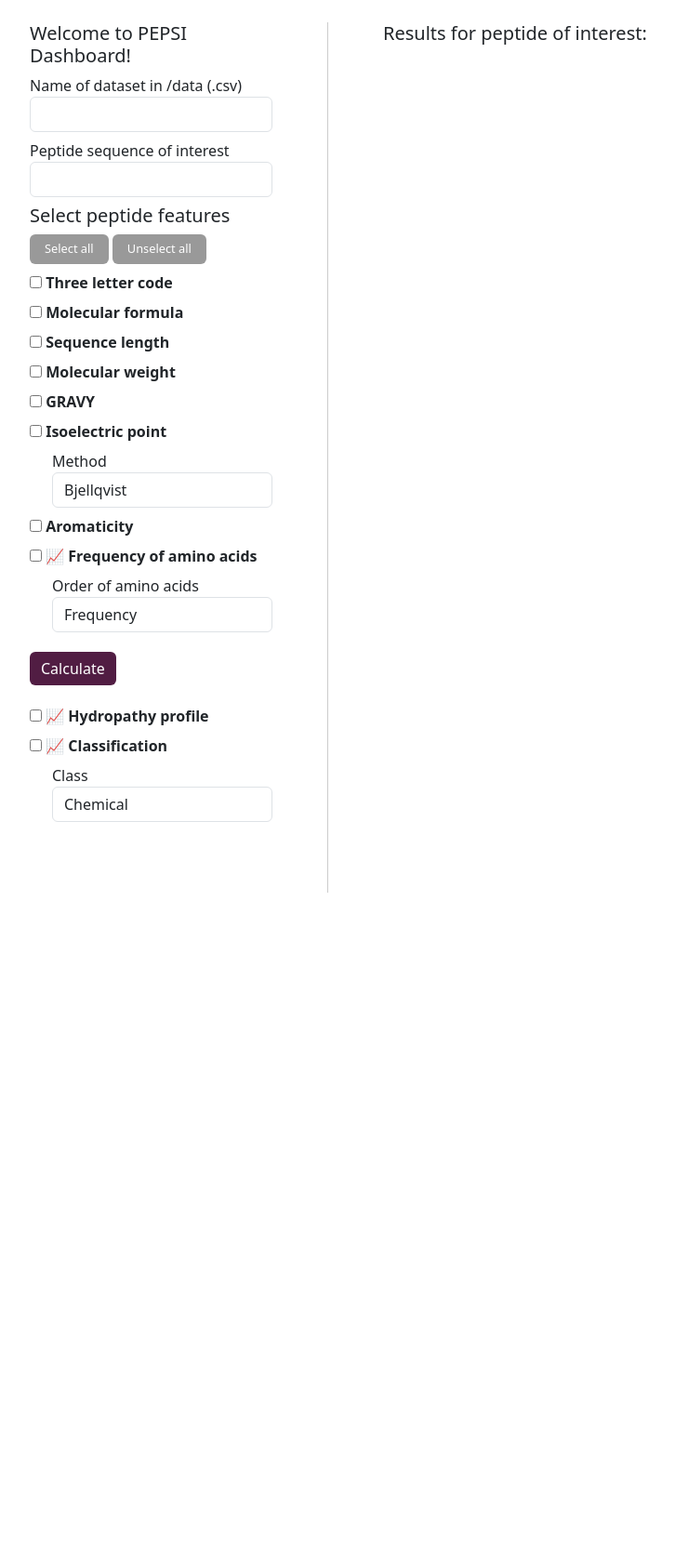
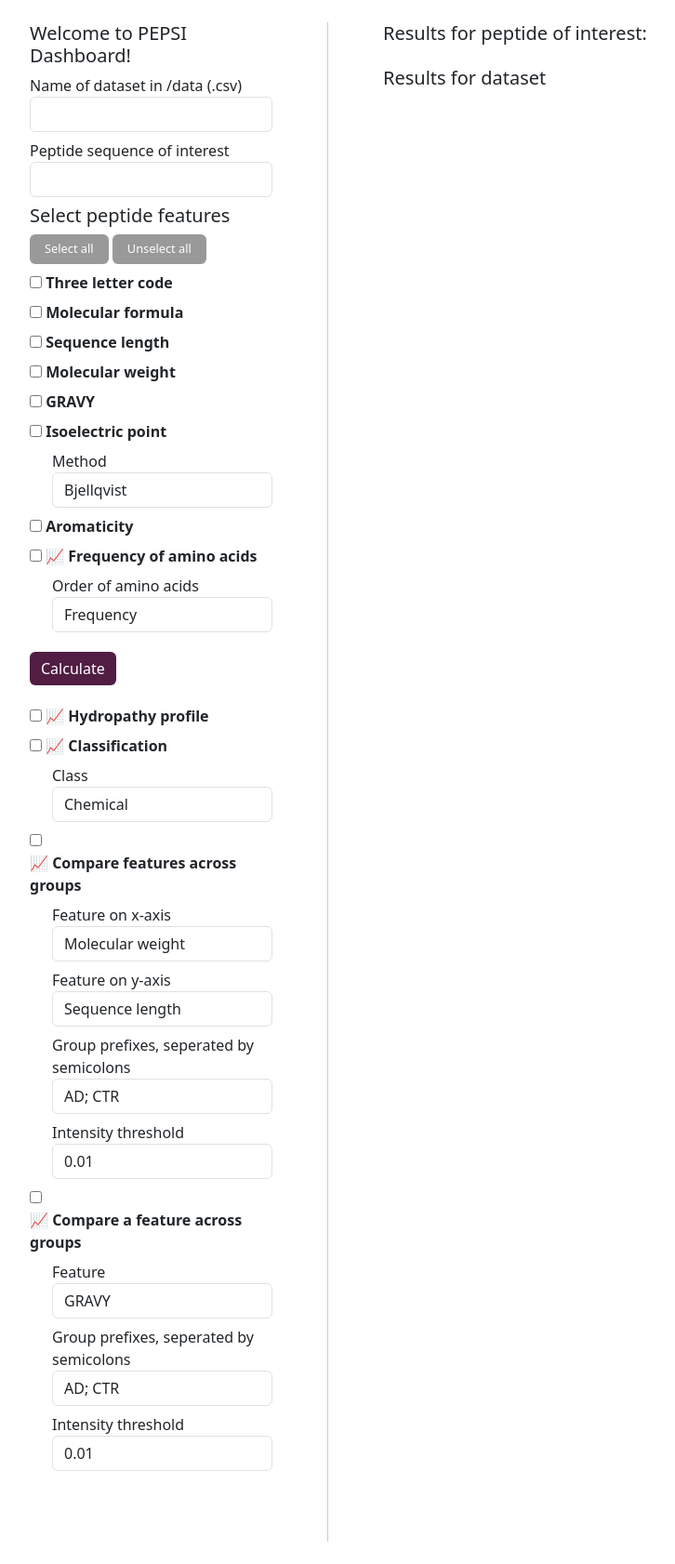
Before and after one commit to ronjakrg/pepsipy, a Django app: page / in a window 1280 px wide. Shown: the part 47-1729 px from the top of the page at 93% size, without its empty margins (50-776 px from the left). Before the commit the page ends 1007 px from the top, so only its background shows below. Run offline with Django 5.2, Linux system fonts and the light colour scheme.

Commit message:
added plots for dataset features to frontend

```diff
--- a/frontend/dashboard/forms.py
+++ b/frontend/dashboard/forms.py
@@ -1,4 +1,28 @@
 from django import forms
+
+# TODO Rethink mapping feature field -> parameter fields (to collapse them if feature is unchecked)
+
+feature_choices = (
+    ("Molecular weight", "Molecular weight"),
+    ("Isoelectric point", "Isoelectric point"),
+    ("Sequence length", "Sequence length"),
+    ("GRAVY", "GRAVY"),
+    ("Aromaticity", "Aromaticity"),
+)
+feature_fields = [
+    "three_letter_code",
+    "molecular_formula",
+    "seq_length",
+    "molecular_weight",
+    "gravy",
+    "isoelectric_point",
+    "aromaticity",
+    "aa_distribution",
+    "hydropathy_profile",
+    "classification",
+    "scatter_features",
+    "box_feature",
+]
 
 
 class GeneralForm(forms.Form):
@@ -93,15 +117,56 @@ class PeptideForm(forms.Form):
         widget=forms.Select(attrs={"class": "form-control"}),
     )
 
-    feature_fields = [
-        "three_letter_code",
-        "molecular_formula",
-        "seq_length",
-        "molecular_weight",
-        "gravy",
-        "isoelectric_point",
-        "aromaticity",
-        "aa_distribution",
-        "hydropathy_profile",
-        "classification",
-    ]
+
+class DatasetForm(forms.Form):
+    scatter_features = forms.BooleanField(
+        label="📈 Compare features across groups",
+        required=False,
+    )
+    scatter_features_a = forms.ChoiceField(
+        label="Feature on x-axis",
+        choices=feature_choices,
+        widget=forms.Select(attrs={"class": "form-control"}),
+    )
+    scatter_features_b = forms.ChoiceField(
+        label="Feature on y-axis",
+        choices=feature_choices,
+        initial=("Sequence length", "Sequence length"),
+        widget=forms.Select(attrs={"class": "form-control"}),
+    )
+    scatter_features_groups = forms.CharField(
+        label="Group prefixes, seperated by semicolons",
+        max_length=100,
+        required=False,
+        initial="AD; CTR",
+        widget=forms.TextInput(attrs={"class": "form-control"}),
+    )
+    scatter_features_intensity = forms.FloatField(
+        label="Intensity threshold",
+        required=False,
+        initial=0.01,
+        widget=forms.NumberInput(attrs={"class": "form-control"}),
+    )
+    box_feature = forms.BooleanField(
+        label="📈 Compare a feature across groups",
+        required=False,
+    )
+    box_feature_a = forms.ChoiceField(
+        label="Feature",
+        choices=feature_choices,
+        initial=("GRAVY", "GRAVY"),
+        widget=forms.Select(attrs={"class": "form-control"}),
+    )
+    box_feature_groups = forms.CharField(
+        label="Group prefixes, seperated by semicolons",
+        max_length=100,
+        required=False,
+        initial="AD; CTR",
+        widget=forms.TextInput(attrs={"class": "form-control"}),
+    )
+    box_feature_intensity = forms.FloatField(
+        label="Intensity threshold",
+        required=False,
+        initial=0.01,
+        widget=forms.NumberInput(attrs={"class": "form-control"}),
+    )
--- a/frontend/dashboard/templates/overview.html
+++ b/frontend/dashboard/templates/overview.html
@@ -9,7 +9,7 @@
     <div class="col-md-3">
       <h5>Welcome to PEPSI Dashboard!</h5>
       <!-- General info -->
-      {% for field in general_form %}
+      {% for field in gen_form %}
       <div class="form-group mb-2">
         <label for="{{ field.id_for_label }}"> {{ field.label }} </label>
         {{ field }}
@@ -31,9 +31,9 @@
         Unselect all
       </button>
       <!-- Feature selection -->
-      {% for field in peptide_form %}
+      {% for field in fields %}
       <div class="form-group mb-2">
-        {% if field.name in peptide_form.feature_fields %} {{ field }}
+        {% if field.name in feature_fields %} {{ field }}
         <label class="form-check-label" for="{{ field.id_for_label }}">
           <b>{{ field.label }}</b>
         </label>
@@ -60,7 +60,7 @@
 
     <!-- RESULTS -->
     <div class="col-md-8">
-      <h5>Results for peptide of interest: {{ peptide_of_interest }}</h5>
+      <h5>Results for peptide of interest: {{ seq }}</h5>
       <table class="table mb-3 w-auto">
         <tbody>
           {% for label, value in peptide_results.items %}
@@ -74,6 +74,10 @@
       {% if peptide_plots %} {% for plot in peptide_plots %}
       <div class="mb-3">{{ plot|safe }}</div>
       {% endfor %} {% endif %}
+      <h5>Results for dataset</h5>
+      {% if dataset_plots %} {% for plot in dataset_plots %}
+      <div class="mb-3">{{ plot|safe }}</div>
+      {% endfor %} {% endif %}
     </div>
   </form>
 </div>
--- a/frontend/dashboard/views.py
+++ b/frontend/dashboard/views.py
@@ -3,34 +3,42 @@ from django.conf import settings
 import pandas as pd
 from pathlib import Path
 
-from .forms import GeneralForm, PeptideForm
+from .forms import GeneralForm, PeptideForm, DatasetForm, feature_fields
 from peptidefeatures.features import compute_features, FeatureOptions
 from peptidefeatures.plots.other import (
     aa_distribution,
     hydropathy_plot,
     classification_plot,
 )
+from peptidefeatures.plots.compare import scatter_features, box_feature
 
 
 def overview(request):
+    """
+    gen - General information
+    pep - Information / features on a specific peptide sequence of interest
+    data - Information / features on the whole dataset
+    """
     seq = ""
-    peptide_results = {}
-    peptide_plots = []
+    pep_results = {}
+    pep_plots = []
+    data_plots = []
     if request.method == "POST":
-        general_form = GeneralForm(request.POST)  # For general information
-        peptide_form = PeptideForm(request.POST)  # Relevant for peptide features
-        if general_form.is_valid() and peptide_form.is_valid():
+        gen_form = GeneralForm(request.POST)
+        pep_form = PeptideForm(request.POST)
+        data_form = DatasetForm(request.POST)
+        if gen_form.is_valid() and pep_form.is_valid() and data_form.is_valid():
             # Get data
             data_path = (
-                Path(settings.PROJECT_DIR)
-                / "data"
-                / general_form.cleaned_data["data_name"]
+                Path(settings.PROJECT_DIR) / "data" / gen_form.cleaned_data["data_name"]
             )
             df = pd.read_csv(data_path)
-            seq = general_form.cleaned_data["peptide_of_interest"]
+            seq = gen_form.cleaned_data["peptide_of_interest"]
+            pep_params = pep_form.cleaned_data
+            data_params = data_form.cleaned_data
+
             # Compute feature data
-            params = peptide_form.cleaned_data
-            options = FeatureOptions(**params)
+            options = FeatureOptions(**pep_params)
             results = compute_features(df=df, options=options)
             # Filter data for peptide of interest
             matched = results[results["Sequence"] == seq]
@@ -48,39 +56,67 @@ def overview(request):
                 errors="ignore",
             )
             if not matched.empty:
-                peptide_results = matched.iloc[0].to_dict()
+                pep_results = matched.iloc[0].to_dict()
             else:
-                peptide_results = {}
+                pep_results = {}
+
+            # TODO Rethink plot function calls
             # Generate plots
-            if params["aa_distribution"]:
+            if pep_params["aa_distribution"]:
                 plot = aa_distribution(
                     seq=seq,
-                    order_by=params["aa_distribution_order"],
-                    show_all=(params["aa_distribution_showall"] == "True"),
+                    order_by=pep_params["aa_distribution_order"],
+                    show_all=(pep_params["aa_distribution_showall"] == "True"),
                 )
-                peptide_plots.append(plot.to_html())
-            if params["hydropathy_profile"]:
+                pep_plots.append(plot.to_html())
+            if pep_params["hydropathy_profile"]:
                 plot = hydropathy_plot(seq)
-                peptide_plots.append(plot.to_html())
-            if params["classification"]:
+                pep_plots.append(plot.to_html())
+            if pep_params["classification"]:
                 plot = classification_plot(
                     seq=seq,
-                    classify_by=params["classification_class"],
+                    classify_by=pep_params["classification_class"],
                 )
-                peptide_plots.append(plot.to_html())
+                pep_plots.append(plot.to_html())
+            if data_params["scatter_features"]:
+                plot = scatter_features(
+                    df=results,
+                    groups=[
+                        grp.strip()
+                        for grp in data_params["scatter_features_groups"].split(";")
+                    ],
+                    feature_a=data_params["scatter_features_a"],
+                    feature_b=data_params["scatter_features_b"],
+                    intensity_threshold=data_params["scatter_features_intensity"],
+                )
+                data_plots.append(plot.to_html())
+            if data_params["box_feature"]:
+                plot = box_feature(
+                    df=results,
+                    groups=[
+                        grp.strip()
+                        for grp in data_params["box_feature_groups"].split(";")
+                    ],
+                    feature=data_params["box_feature_a"],
+                    intensity_threshold=data_params["box_feature_intensity"],
+                )
+                data_plots.append(plot.to_html())
     else:
-        general_form = GeneralForm()
-        peptide_form = PeptideForm()
+        gen_form = GeneralForm()
+        pep_form = PeptideForm()
+        data_form = DatasetForm()
 
+    fields = list(pep_form) + list(data_form)
     return render(
         request,
         "overview.html",
         {
-            "general_form": general_form,
-            "peptide_form": peptide_form,
-            "peptide_of_interest": seq,
-            "peptide_results": peptide_results,
-            "peptide_plots": peptide_plots,
-            "dataset_plots": "",
+            "gen_form": gen_form,
+            "fields": fields,
+            "seq": seq,
+            "peptide_results": pep_results,
+            "peptide_plots": pep_plots,
+            "dataset_plots": data_plots,
+            "feature_fields": feature_fields,
         },
     )
```
